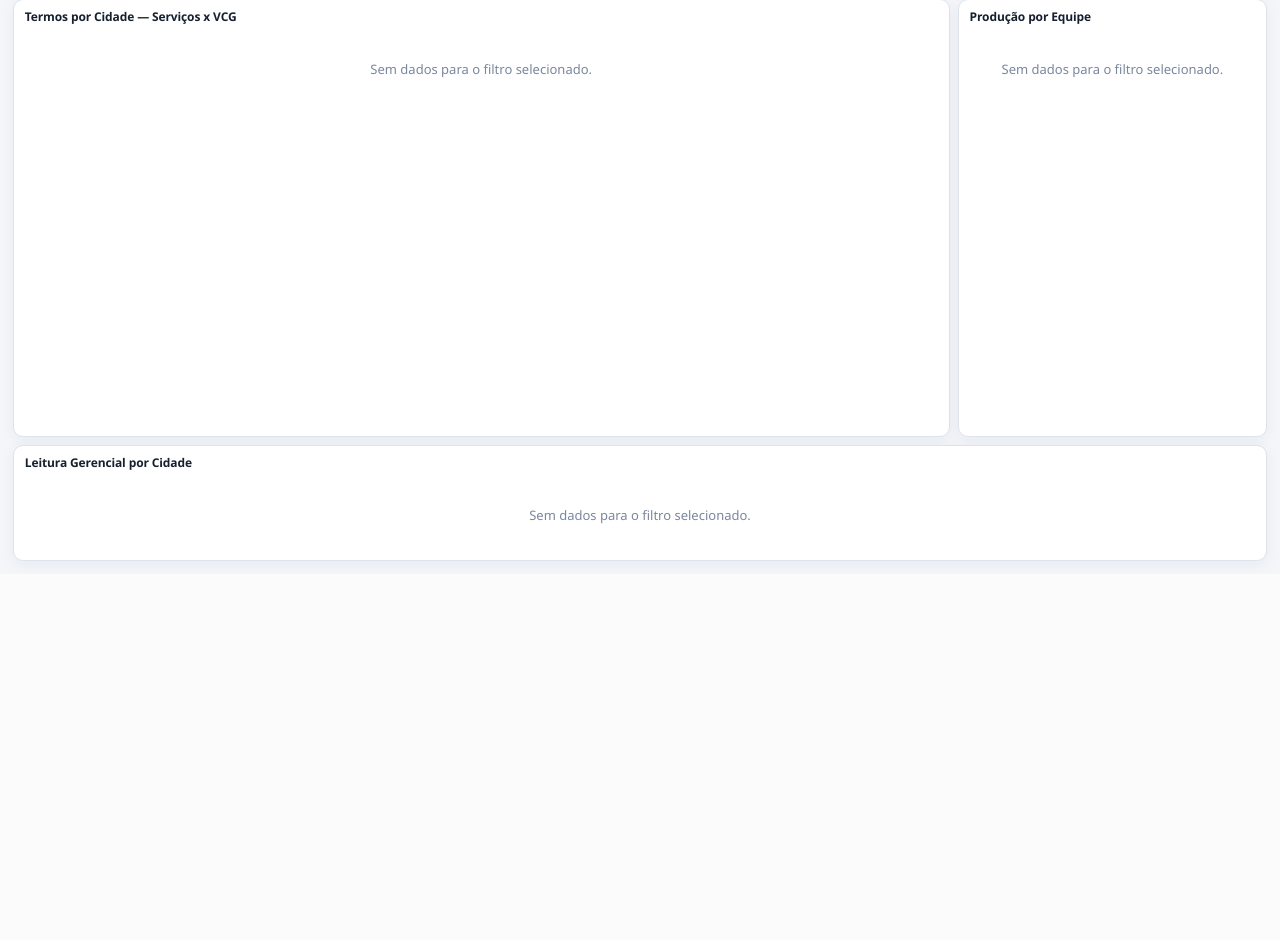
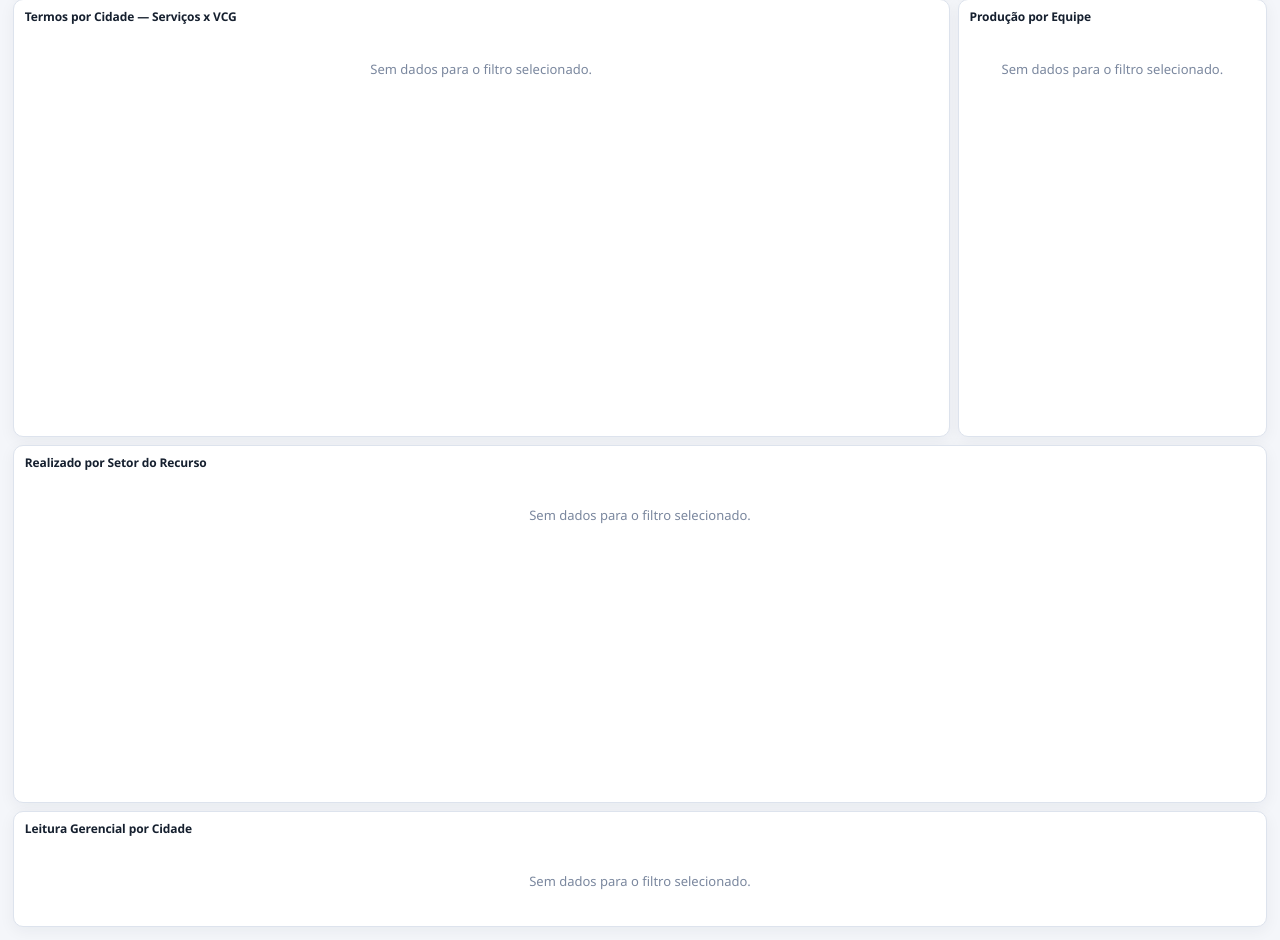
Before and after one commit to analistafjp-design/dashboard-aegea, a FastAPI app: page /termos in a window 1280 px wide. Shown: the part 875-1815 px from the top of the page. Before the commit the page ends 1441 px from the top, so only its background shows below. Run offline with FastAPI, Linux system fonts and the light colour scheme; data that the repository does not hold is empty.

Commit message:
Adiciona realizado de Termos por setor

```diff
--- a/app/config.py
+++ b/app/config.py
@@ -32,7 +32,7 @@ class Config:
     # O atualizador do Windows compara esta versao com o servidor que ja esta
     # aberto. Quando o codigo do painel muda, uma versao diferente garante que
     # o processo antigo seja encerrado e reiniciado antes de abrir o navegador.
-    APP_VERSAO = "1.12.0"
+    APP_VERSAO = "1.13.0"
     DEBUG = _env("DEBUG", "false").lower() in ("1", "true", "yes")
 
     BASE_DIR = BASE_DIR
--- a/frontend/static/css/tema.css
+++ b/frontend/static/css/tema.css
@@ -719,6 +719,7 @@ html[data-tema="escuro"] .indicador-faixa strong { color: #82b8ff; }
 .grade-termos .visual-simples--largo { grid-column: span 2; }
 .grade-termos .visual-simples--total { grid-column: 1 / -1; }
 .grade-termos .visual-simples--cidade { grid-column: span 2; }
+.grafico--setor { min-height: 330px; }
 .termos-insights {
   display: grid; grid-template-columns: repeat(4, minmax(0, 1fr)); gap: 7px;
   padding: 0; background: transparent;
@@ -818,6 +819,7 @@ html[data-tema="escuro"] .programacao-resumo strong { color: #82b8ff; }
   .grafico { min-height: 260px; }
   .grafico--compacto { min-height: 220px; }
   .grafico--alto { min-height: 390px; }
+  .grafico--setor { min-height: 340px; }
   .grafico--ranking { min-height: 280px; }
   .barra-exportacao { align-items: stretch; flex-wrap: wrap; justify-content: flex-start; }
   .barra-exportacao__titulo { flex: 1 0 100%; }
--- a/frontend/static/js/nucleo.js
+++ b/frontend/static/js/nucleo.js
@@ -445,9 +445,9 @@
       ));
       document.head.appendChild(script);
     });
-    App._promessaGeradorPdf = carregarScript("/static/js/html2canvas.min.js?v=1.12.0")
-      .then(() => carregarScript("/static/js/jspdf.umd.min.js?v=1.12.0"))
-      .then(() => carregarScript("/static/js/html2pdf.min.js?v=1.12.0"))
+    App._promessaGeradorPdf = carregarScript("/static/js/html2canvas.min.js?v=1.13.0")
+      .then(() => carregarScript("/static/js/jspdf.umd.min.js?v=1.13.0"))
+      .then(() => carregarScript("/static/js/html2pdf.min.js?v=1.13.0"))
       .then(() => window.html2pdf);
     return App._promessaGeradorPdf;
   };
--- a/frontend/static/js/paginas.js
+++ b/frontend/static/js/paginas.js
@@ -171,6 +171,11 @@
       const equipes = dados.por_equipe_tipo || [];
       G.barrasHorizontais("graf-termos-equipe", equipes.map((r) => r.equipe),
         equipes.map((r) => r.total));
+      const setores = (dados.por_setor || []).filter((r) => r.setor);
+      G.barrasHorizontais("graf-termos-setor", setores.map((r) => r.setor),
+        setores.map((r) => r.total), {
+          cor: "#0b4f83",
+        });
       App.tabela("#termos-cidades-tabela", [
         { chave: "cidade", titulo: "Cidade", clique: "cidade" },
         { chave: "servicos", titulo: "Serviços", tipo: "numero" },
--- a/frontend/templates/componentes/painel_termos.html
+++ b/frontend/templates/componentes/painel_termos.html
@@ -16,6 +16,7 @@
     <div class="visual-simples"><h2>Total Geral x Meta</h2><div class="grafico grafico--compacto" id="graf-termos-total-meta"></div></div>
     <div class="visual-simples visual-simples--cidade"><h2>Termos por Cidade — Serviços x VCG</h2><div class="grafico grafico--alto" id="graf-termos-cidade"></div></div>
     <div class="visual-simples"><h2>Produção por Equipe</h2><div class="grafico grafico--alto" id="graf-termos-equipe"></div></div>
+    <div class="visual-simples visual-simples--total"><h2>Realizado por Setor do Recurso</h2><div class="grafico grafico--setor" id="graf-termos-setor"></div></div>
     <div class="visual-simples visual-simples--total"><h2>Leitura Gerencial por Cidade</h2><div id="termos-cidades-tabela"></div></div>
   </div>
 </section>
```
Also changed, not shown: tests/test_atalho_windows.py (+1 -1 lines), tests/test_indicadores.py (+2 -0 lines), tests/test_interface_simples.py (+2 -0 lines), 1 other file.
